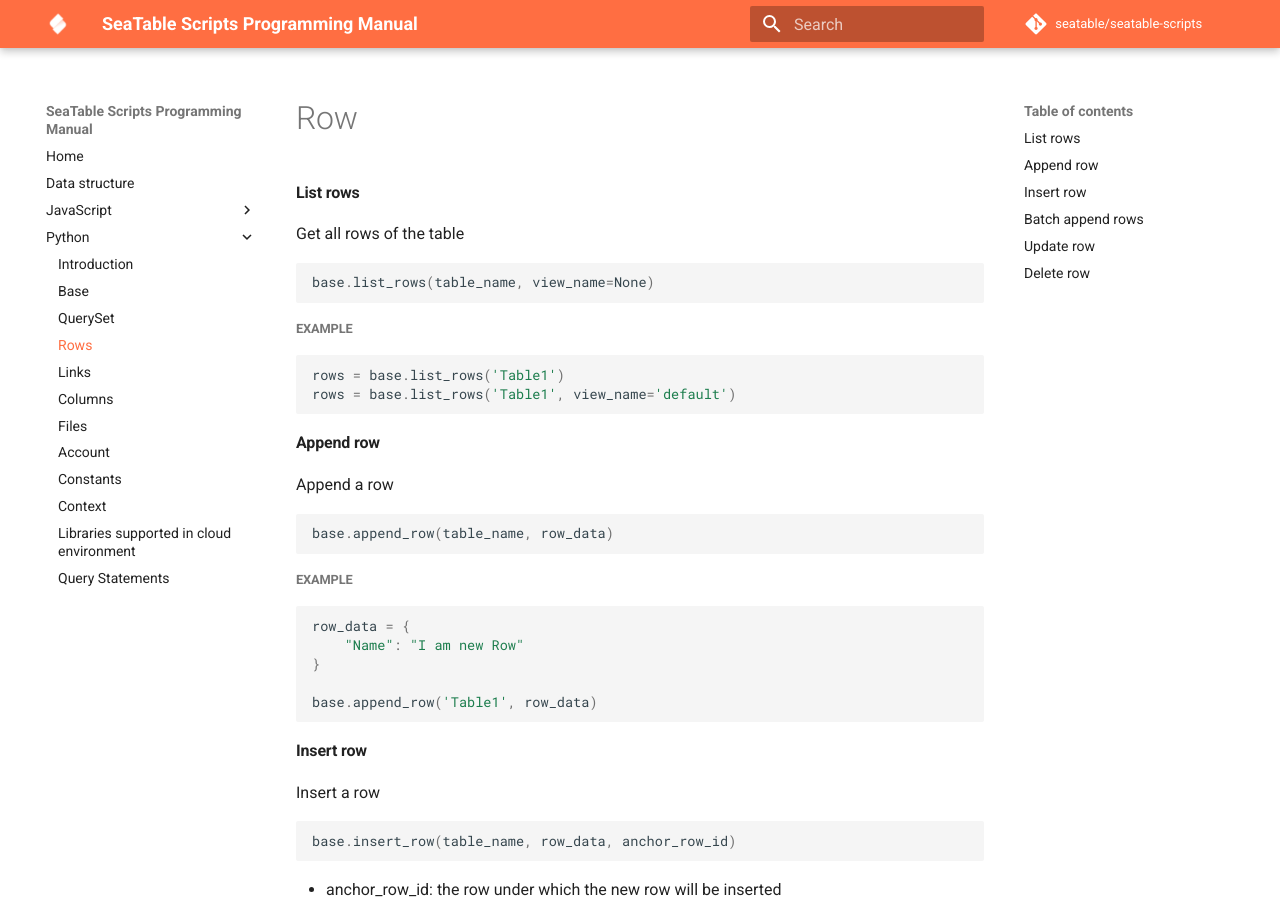
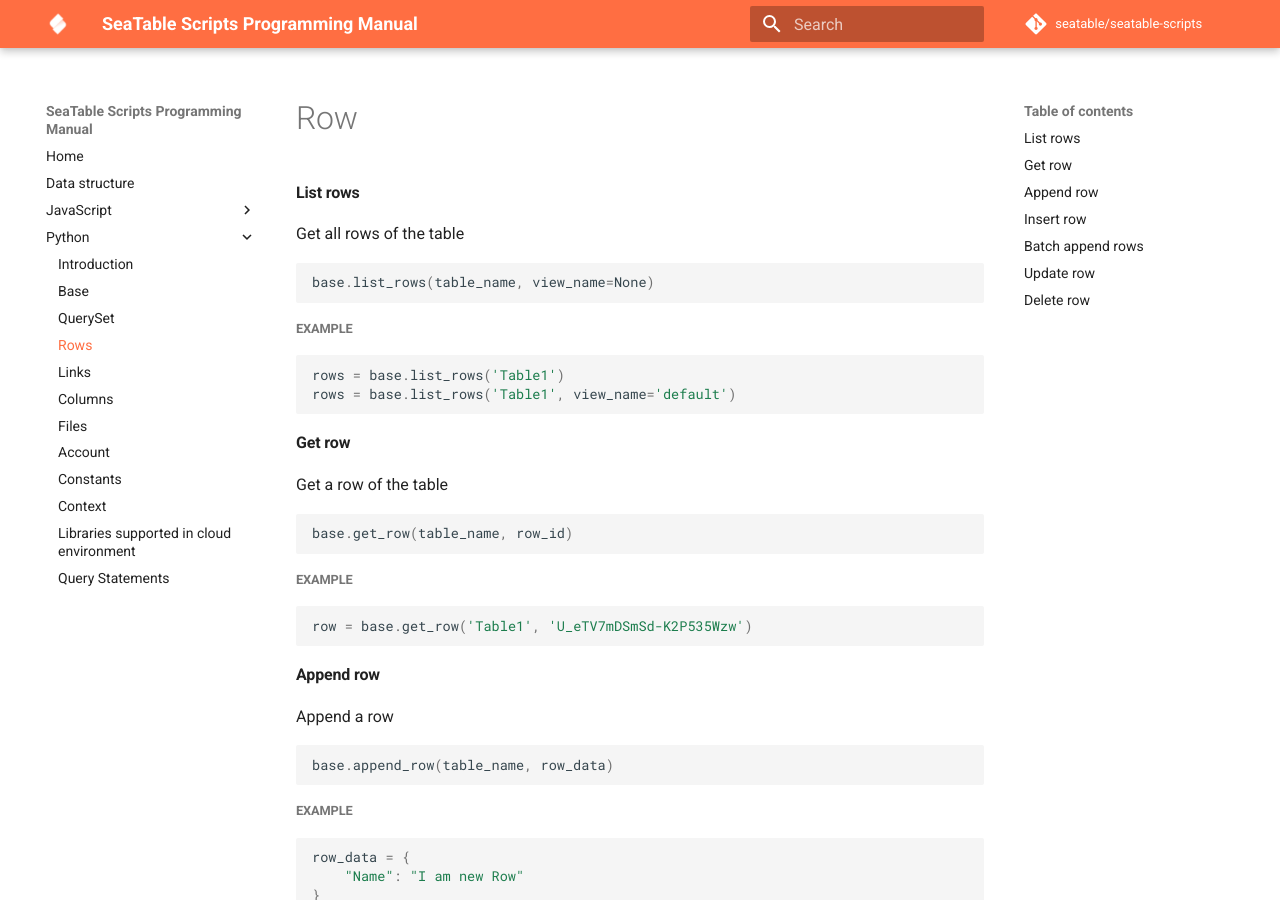
Before and after one commit to seatable/seatable-scripts, an MkDocs documentation site: the page built from manual/python/rows.md, in a window 1280 px wide and 900 px high. Built offline with MkDocs 1.6.1 and Material for MkDocs 9.7.7, drawn with Linux system fonts in a browser that asks for light colours; comment, search, counter and statistics services are not loaded.

Commit message:
add get row

````diff
--- a/manual/python/rows.md
+++ b/manual/python/rows.md
@@ -13,6 +13,20 @@
 ```python
 rows = base.list_rows('Table1')
 rows = base.list_rows('Table1', view_name='default')
+```
+
+#### Get row
+
+Get a row of the table
+
+```python
+base.get_row(table_name, row_id)
+```
+
+##### Example
+
+```python
+row = base.get_row('Table1', 'U_eTV7mDSmSd-K2P535Wzw')
 ```
 
 #### Append row
````
